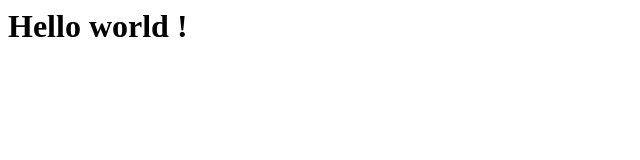
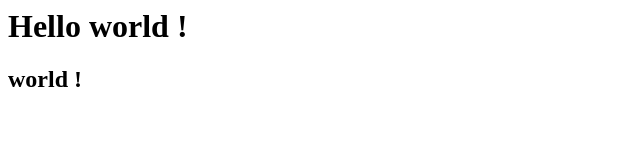
Before and after one commit to ShemeenaRawther/legendary-tribble, a plain HTML site: page Hello.html in a window 1280 px wide. Shown: the full height of the page, 0-640 px from the left. Drawn offline with Linux system fonts and the light colour scheme.

Commit message:
Update Hello.html

```diff
--- a/Hello.html
+++ b/Hello.html
@@ -4,5 +4,6 @@
     </head>
     <body>
            <h1> Hello world !</h1>
+         <h2> world !</h2>
     </body>
 </html>
```
